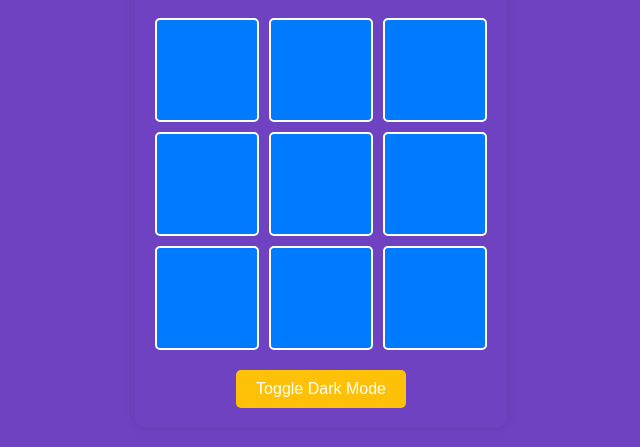
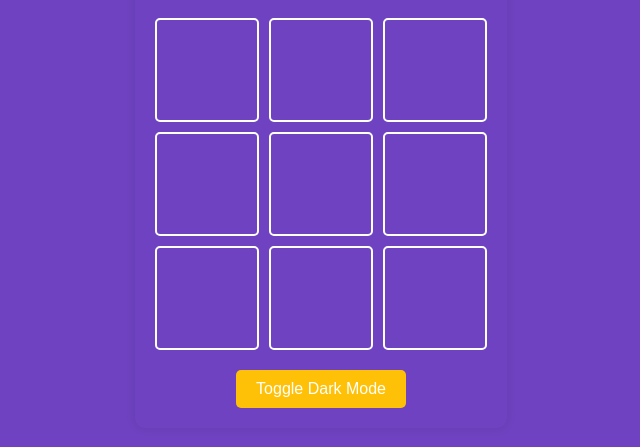
Before and after one commit to rahuldk1105/Tic-Tac-Toe, a plain HTML site: page index.html in a window 1280 px wide. Shown: the part 227-674 px from the top of the page, without its empty margins (319-959 px from the left). Drawn offline with Linux system fonts and the light colour scheme.

Commit message:
Update styles.css

```diff
--- a/styles.css
+++ b/styles.css
@@ -4,6 +4,7 @@ body {
     margin: 0;
     padding: 0;
     background-color: #6f42c1; /* Purple background color */
+    color: #ffffff;
     display: flex;
     align-items: center;
     justify-content: center;
@@ -31,7 +32,8 @@ h1 {
 .cell {
     width: 100px;
     height: 100px;
-    background-color: #007bff;
+    background-color: #6f42c1; /* Purple background color */
+    color: #ffffff; /* White text color */
     font-size: 24px;
     display: flex;
     align-items: center;
```
